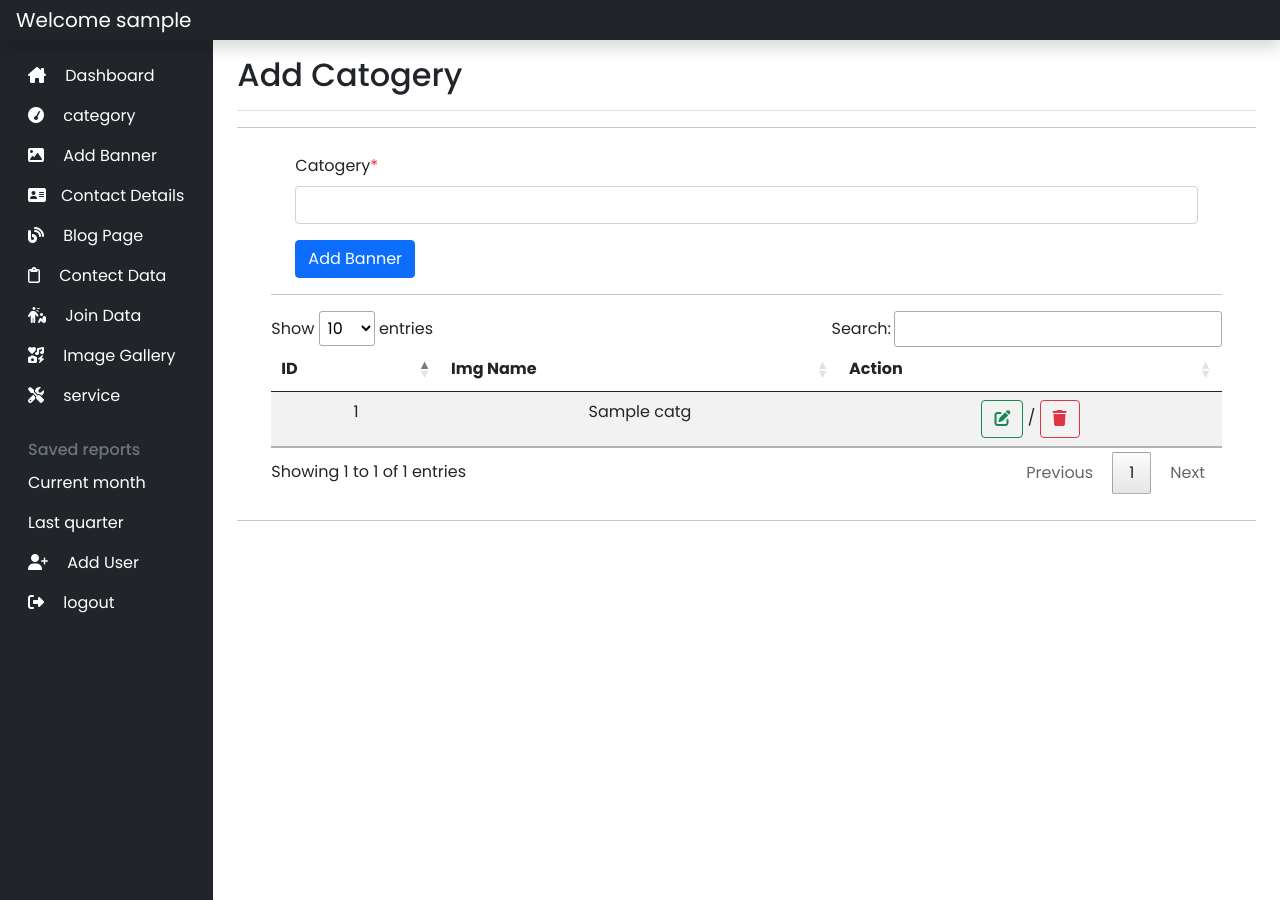
After one commit to blackheadhackr/digitalmarketing, a CodeIgniter app: page /digitalmarketing/load-catg in a window 1280 px wide. The commit adds this page. Run offline with CodeIgniter, Linux system fonts and the light colour scheme; the visitor is signed in with stand-in values (Sample User, id 1); tables that the repository leaves empty or names only in its code hold one stand-in row (values such as "Sample post"); some libraries are stand-ins or nearby versions.

Commit message:
add caterory and remove some text

```diff
--- a/application/config/autoload.php
+++ b/application/config/autoload.php
@@ -89,7 +89,7 @@ $autoload['drivers'] = array();
 |
 |	$autoload['helper'] = array('url', 'file');
 */
-$autoload['helper'] = array('url', 'file');
+$autoload['helper'] = array('url', 'file', 'form');
 
 /*
 | -------------------------------------------------------------------
--- a/application/config/routes.php
+++ b/application/config/routes.php
@@ -66,6 +66,7 @@ $route['web-contact-data'] = 'Web_contact/get_web_contact_data';
 $route['New-Joiner'] = 'joiner/our_joiner';
 $route['gallery'] = 'Allimg/gallery';
 $route['services'] = 'Services/load_services';
+$route['load-catg'] = 'welcome/load_catg';
 
 /**
  * web route ==================================================================================
--- a/application/controllers/Welcome.php
+++ b/application/controllers/Welcome.php
@@ -2,24 +2,88 @@
 defined('BASEPATH') OR exit('No direct script access allowed');
 
 class Welcome extends CI_Controller {
+	public function __construct(){
+		parent::__construct();
 
-	/**
-	 * Index Page for this controller.
-	 *
-	 * Maps to the following URL
-	 * 		http://example.com/index.php/welcome
-	 *	- or -
-	 * 		http://example.com/index.php/welcome/index
-	 *	- or -
-	 * Since this controller is set as the default controller in
-	 * config/routes.php, it's displayed at http://example.com/
-	 *
-	 * So any other public methods not prefixed with an underscore will
-	 * map to /index.php/welcome/<method_name>
-	 * @see https://codeigniter.com/userguide3/general/urls.html
-	 */
+		$this->load->model('all_img');
+		$this->load->model('Contact');
+		$this->load->model('Blog_model');
+		$this->load->model('Web_model');
+	}
+
 	public function index()
 	{
 		$this->load->view('welcome_message');
 	}
+	public function load_catg(){
+		$a['catg'] = $this->Web_model->get_all_catg();
+		$this->load->view('admin/add_catg',$a);
+	}
+	public function add_catg(){
+		$this->form_validation->set_rules('catg','Catogery','trim|required|is_unique[catg.name]|min_length[5]',
+			array('is_unique'=> 'Already exist please try another.',
+				  'required' => 'please fill this feild',
+				  'min_length' => 'please fill minimum 5 character'));
+		if ($this->form_validation->run() == FALSE)
+		{
+			$all_data = array(
+				'result' => 'error',
+				'catg' => form_error('catg')
+			);
+		}
+		else
+		{
+				$data = array('name' => $this->input->post('catg'));
+				$a = $this->Web_model->add_catg($data);
+				if($a){
+					$all_data = array('result' => 'success', 'msg' => "your Category is added successfylly!");
+				}else{
+					$all_data = array('result' => 'error', 'msg' => "we are working on this...");
+				}
+		}
+
+		echo json_encode($all_data);
+	}
+	public function getsinglecatg(){
+		$id = $this->input->post('id');
+		$a = $this->Web_model->getsingle($id);
+		if($a){
+			$all_data = array(
+				'result' => "success",
+				'id'=> $a->id,
+				'name' => $a->name
+			);
+		}else{
+			$all_data = array(
+				'result' => "error",
+				'msg' => 'sorry we are unable to get result'
+			);
+		}
+		echo json_encode($all_data);
+	}
+	public function update_catg(){
+		$this->form_validation->set_rules('category','Catogery','trim|required|min_length[5]',
+			array('required' => 'please fill this feild',
+				  'min_length' => 'please fill minimum 5 character'));
+		if ($this->form_validation->run() == FALSE)
+		{
+			$all_data = array(
+				'result' => 'error',
+				'catg' => form_error('category')
+			);
+		}
+		else
+		{
+			$name = $this->input->post('category');
+			$id = $this->input->post('catid');
+			$a = $this->Web_model->up_catg($name,$id);
+				if($a){
+					$all_data = array('result' => 'success', 'msg' => "your Category is added successfylly!");
+				}else{
+					$all_data = array('result' => 'error', 'msg' => "please make some change first...");
+				}
+		}
+
+		echo json_encode($all_data);
+	}
 }
--- a/application/models/Web_model.php
+++ b/application/models/Web_model.php
@@ -10,4 +10,31 @@ class Web_model extends CI_Model
         $a = $this->db->insert('contact',$data);
         return $a;
     }
+
+    public function add_catg($data){
+       $a = $this->db->insert('catg',$data);
+       return $a;
+    }
+    public function get_all_catg(){
+        $this->db->select('*');
+        $this->db->order_by('id','desc');
+        $a = $this->db->get('catg')->result();
+       return $a;
+    }
+    public function getsingle($id){
+        $this->db->select('*');
+        $this->db->where('id',$id);
+        $a = $this->db->get('catg')->row();
+        return $a;
+    }
+    public function up_catg($name,$id){
+        $this->db->where('id',$id);
+        $this->db->update('catg',array('name'=>$name));
+        $a = $this->db->affected_rows();
+        if($a > 0){
+            return $a;
+        }else{
+            return false;
+        }
+    }
 }
--- a/application/views/admin/Services.php
+++ b/application/views/admin/Services.php
@@ -8,7 +8,7 @@
     <meta name="author" content="Mark Otto, Jacob Thornton, and Bootstrap contributors">
     <meta name="generator" content="Hugo 0.84.0">
     <meta name="theme-color" content="#7952b3">
-    <title>Sanatan sewadaar - Services</title>
+    <title>Services</title>
     <!-- top css file include -->
     <?php $this->load->view('admin/include/head');?>
 
--- /dev/null
+++ b/application/views/admin/add_catg.php
@@ -0,0 +1,234 @@
+<!doctype html>
+<html lang="en">
+
+<head>
+    <meta charset="utf-8">
+    <meta name="viewport" content="width=device-width, initial-scale=1">
+    <meta name="description" content="">
+    <meta name="author" content="Mark Otto, Jacob Thornton, and Bootstrap contributors">
+    <meta name="generator" content="Hugo 0.84.0">
+    <meta name="theme-color" content="#7952b3">
+    <title>Catogery</title>
+    <!-- top css file include -->
+    <?php $this->load->view('admin/include/head');?>
+
+</head>
+
+<body>
+    <!-- header include -->
+    <?php $this->load->view('admin/include/header')?>
+    <div class="container-fluid">
+        <div class="row">
+            <!-- sidebaar include -->
+            <?php $this->load->view('admin/include/sidebar');?>
+
+            <main class="col-md-9 ms-sm-auto col-lg-10 px-md-4">
+                <div
+                    class="d-flex justify-content-between flex-wrap flex-md-nowrap align-items-center pt-3 pb-2 mb-3 border-bottom">
+                    <h1 class="h2">Add Catogery</h1>
+
+                </div>
+                <hr>
+               <!--
+                    =================    dummy page contact from here change title also ==============
+                -->
+                <div class="container">
+                <div class="container dashcol">
+                    <div class="row">
+                        <div class="col-sm-12">
+                            <div class="container">
+                                <?=$this->session->flashdata('addbanner');?>
+                                <form id="catgform" enctype="multipart/form-data">
+                                    <div class="mb-3">
+                                        <label for="Catogery1" class="form-label">Catogery<span
+                                                class="text-danger">*</span></label>
+                                        <input type="text" class="form-control" id="Catogery1" name="catg">
+                                    </div>
+                                    <div class="text-danger er"></div>
+                                    <button type="submit" class="btn btn-primary">Add Banner</button>
+                                </form>
+                            </div>
+                        </div>
+                    </div>
+                    <hr>
+                    <div class="table-responsive">
+                        <table class="table table-striped table-sm" id="userdata">
+                            <thead class="text-center">
+
+                                <tr>
+                                    <th scope="col">ID</th>
+                                    <th scope="col">Img Name</th>
+                                    <th scope="col">Action</th>
+                                </tr>
+                            </thead>
+                            <tbody class="text-center">
+                                <?php $i = 1;
+                                foreach($catg as $a){ ?>
+                                    <tr>
+                                        <td><?=$i?></td>
+
+                                        <td><?=$a->name?></td>
+                                        <td>
+                                            <a class="btn btn-outline-success edit" id="<?=$a->id?>" data-bs-toggle="modal"
+                                                data-bs-target="#myModal"><i class="fa-solid fa-pen-to-square"></i></a>
+                                            /
+                                            <a class="btn btn-outline-danger delete" id="<?=$a->id?>"><i
+                                                    class="fa-solid fa-trash"></i></a>
+                                        </td>
+                                    </tr>
+                              <?php $i++; } ?>
+
+                            </tbody>
+                        </table>
+                    </div>
+                </div>
+                </div>
+                <hr>
+
+            </main>
+        </div>
+    </div>
+    <!-- model alert -->
+    <div class="modal" id="myModal">
+        <div class="modal-dialog">
+            <div class="modal-content">
+
+                <!-- Modal Header -->
+                <div class="modal-header">
+                    <h4 class="modal-title">Update Banner</h4>
+                    <button type="button" class="btn-close" data-bs-dismiss="modal"></button>
+                </div>
+
+                <!-- Modal body -->
+                <div class="modal-body">
+                    <div class="container">
+                        <div class="mrg text-center color-success"></div>
+                        <form id="upcatg">
+                            <input type="hidden" name="catid" id="idid">
+
+                            <div class="mb-3">
+                                <label for="alter" class="form-label">Category<span
+                                        class="text-danger">*</span></label>
+                                <input type="text" class="form-control" id="alter" name="category">
+                            </div>
+                            <div class="text-danger uper"></div>
+                            <button class="btn btn-primary subm">Add Banner</button>
+                        </form>
+                    </div>
+                </div>
+
+                <!-- Modal footer -->
+                <div class="modal-footer">
+                    <button type="button" class="btn btn-danger" data-bs-dismiss="modal">Close</button>
+                </div>
+
+            </div>
+        </div>
+    </div>
+
+    <!-- footer links include -->
+    <?php $this->load->view('admin/include/footerlink')?>
+    <script>
+        $(document).ready(function() {
+            $('#userdata').DataTable();
+        });
+    </script>
+    <!-- data insert -->
+    <script>
+        $(document).ready(function(){
+            $('#catgform').on('submit',function(e){
+                e.preventDefault();
+                var catg = $('#Catogery1').val();
+                $.ajax({
+                    url: "<?=base_url('welcome/add_catg')?>",
+                    type:"post",
+                    data: $(this).serialize(),
+                    dataType:"json",
+                    success: function(data){
+                        if(data.result == 'error'){
+                            $('.er').html(data.catg);
+                            if(data.msg != null){
+                                Swal.fire({
+                                position: "top-end",
+                                icon: "error",
+                                title: data.msg,
+                                showConfirmButton: false,
+                                timer: 1500
+                            });
+                            }
+                        }else{
+                            Swal.fire({
+                                position: "top-end",
+                                icon: "success",
+                                title: data.msg,
+                                showConfirmButton: false,
+                                timer: 1500
+                            });
+                            $("#catgform")[0].reset();
+                            setTimeout(location.reload.bind(location), 1500);
+                        }
+                    }
+                })
+            });
+            $(document).on('click','.edit',function(){
+                var id = $(this).attr('id');
+                $.ajax({
+                    url : "<?=base_url('welcome/getsinglecatg')?>",
+                    type: "post",
+                    data : {'id':id},
+                    dataType:"json",
+                    success:function(data){
+                        if(data.result == 'error'){
+                            Swal.fire({
+                                position: "top-end",
+                                icon: "error",
+                                title: data.msg,
+                                showConfirmButton: false,
+                                timer: 1500
+                            });
+                        }else{
+                            $('#idid').val(data.id);
+                            $('#alter').val(data.name);
+                        }
+                    }
+                });
+            });
+            $('#upcatg').on('submit',function(e){
+                e.preventDefault();
+                var catg = $('#Catogery1').val();
+                $.ajax({
+                    url: "<?=base_url('welcome/update_catg')?>",
+                    type:"post",
+                    data: $(this).serialize(),
+                    dataType:"json",
+                    success: function(data){
+                        if(data.result == 'error'){
+                            $('.uper').html(data.catg);
+                            if(data.msg != null){
+                                Swal.fire({
+                                position: "top-end",
+                                icon: "error",
+                                title: data.msg,
+                                showConfirmButton: false,
+                                timer: 1500
+                            });
+                            }
+                        }else{
+                            Swal.fire({
+                                position: "top-end",
+                                icon: "success",
+                                title: data.msg,
+                                showConfirmButton: false,
+                                timer: 1500
+                            });
+                            $("#catgform")[0].reset();
+                            setTimeout(location.reload.bind(location), 1500);
+                        }
+                    }
+                })
+            });
+        });
+    </script>
+</body>
+
+</html>
--- a/application/views/admin/banner.php
+++ b/application/views/admin/banner.php
@@ -8,7 +8,7 @@
     <meta name="author" content="Mark Otto, Jacob Thornton, and Bootstrap contributors">
     <meta name="generator" content="Hugo 0.84.0">
     <meta name="theme-color" content="#7952b3">
-    <title>Sanatan sewadaar - Add Banner</title>
+    <title>Add Banner</title>
     <!-- top css file include -->
     <?php $this->load->view('admin/include/head');?>
 
--- a/application/views/admin/blog.php
+++ b/application/views/admin/blog.php
@@ -8,7 +8,7 @@
     <meta name="author" content="Mark Otto, Jacob Thornton, and Bootstrap contributors">
     <meta name="generator" content="Hugo 0.84.0">
     <meta name="theme-color" content="#7952b3">
-    <title>Sanatan sewadaar - Add Blog</title>
+    <title>Add Blog</title>
     <!-- top css file include -->
     <?php $this->load->view('admin/include/head');?>
 
--- a/application/views/admin/blog_details.php
+++ b/application/views/admin/blog_details.php
@@ -8,7 +8,7 @@
     <meta name="author" content="Mark Otto, Jacob Thornton, and Bootstrap contributors">
     <meta name="generator" content="Hugo 0.84.0">
     <meta name="theme-color" content="#7952b3">
-    <title>Sanatan sewadaar - Blog Edit</title>
+    <title>Blog Edit</title>
     <!-- top css file include -->
     <?php $this->load->view('admin/include/head');?>
 
--- a/application/views/admin/contectdetails.php
+++ b/application/views/admin/contectdetails.php
@@ -8,7 +8,7 @@
     <meta name="author" content="Mark Otto, Jacob Thornton, and Bootstrap contributors">
     <meta name="generator" content="Hugo 0.84.0">
     <meta name="theme-color" content="#7952b3">
-    <title>Sanatan sewadaar - Contect</title>
+    <title>Contect</title>
     <!-- top css file include -->
     <?php $this->load->view('admin/include/head');?>
 
--- a/application/views/admin/dummy.php
+++ b/application/views/admin/dummy.php
@@ -8,7 +8,7 @@
     <meta name="author" content="Mark Otto, Jacob Thornton, and Bootstrap contributors">
     <meta name="generator" content="Hugo 0.84.0">
     <meta name="theme-color" content="#7952b3">
-    <title>Sanatan sewadaar - Dummy Page</title>
+    <title>Dummy Page</title>
     <!-- top css file include -->
     <?php $this->load->view('admin/include/head');?>
 
--- a/application/views/admin/first.php
+++ b/application/views/admin/first.php
@@ -8,7 +8,7 @@
     <meta name="author" content="Mark Otto, Jacob Thornton, and Bootstrap contributors">
     <meta name="generator" content="Hugo 0.84.0">
     <meta name="theme-color" content="#7952b3">
-    <title>Sanatan sewadaar - Dashboard</title>
+    <title>Dashboard</title>
     <!-- top css file include -->
     <?php $this->load->view('admin/include/head');?>
 
--- a/application/views/admin/img_galery.php
+++ b/application/views/admin/img_galery.php
@@ -8,7 +8,7 @@
     <meta name="author" content="Mark Otto, Jacob Thornton, and Bootstrap contributors">
     <meta name="generator" content="Hugo 0.84.0">
     <meta name="theme-color" content="#7952b3">
-    <title>Sanatan sewadaar - Gallery</title>
+    <title>Gallery</title>
     <!-- top css file include -->
     <?php $this->load->view('admin/include/head');?>
 
--- a/application/views/admin/include/sidebar.php
+++ b/application/views/admin/include/sidebar.php
@@ -5,6 +5,12 @@
             <li class="nav-item">
                 <a class="nav-link" href="<?=base_url('dashbord')?>"> <i class="fa-solid fa-house-chimney"></i> Dashboard </a>
             </li>
+            <li class="nav-item">
+                <a class="nav-link" href="<?=base_url('load-catg')?>">
+                <i class="fa fa-tachometer"></i> category
+                </a>
+            </li>
+
             <li class="nav-item">
                 <a class="nav-link" href="<?=base_url('update-banner')?>">
                     <i class="fa-solid fa-image"></i> Add Banner
--- a/application/views/admin/our_joiner.php
+++ b/application/views/admin/our_joiner.php
@@ -8,7 +8,7 @@
     <meta name="author" content="Mark Otto, Jacob Thornton, and Bootstrap contributors">
     <meta name="generator" content="Hugo 0.84.0">
     <meta name="theme-color" content="#7952b3">
-    <title>Sanatan sewadaar - Our Joiner</title>
+    <title>Our Joiner</title>
     <!-- top css file include -->
     <?php $this->load->view('admin/include/head');?>
 
--- a/application/views/admin/web_contact.php
+++ b/application/views/admin/web_contact.php
@@ -8,7 +8,7 @@
     <meta name="author" content="Mark Otto, Jacob Thornton, and Bootstrap contributors">
     <meta name="generator" content="Hugo 0.84.0">
     <meta name="theme-color" content="#7952b3">
-    <title>Sanatan sewadaar - Web Contact</title>
+    <title>Web Contact</title>
     <!-- top css file include -->
     <?php $this->load->view('admin/include/head');?>
 
```
Also changed, not shown: application/views/blog_details.php (+2 -44 lines), assets/css/admin.css (+0 -12 lines).
